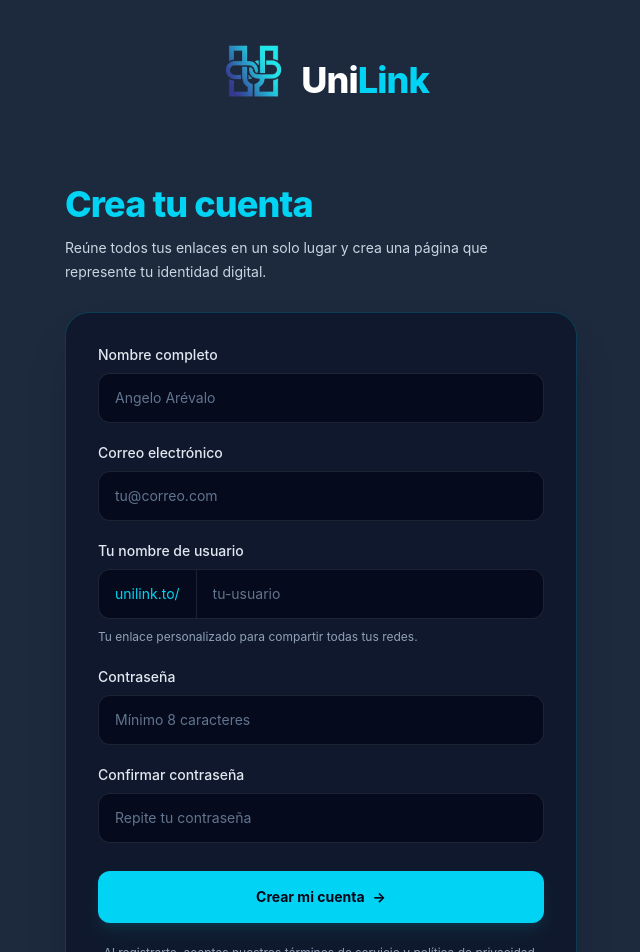
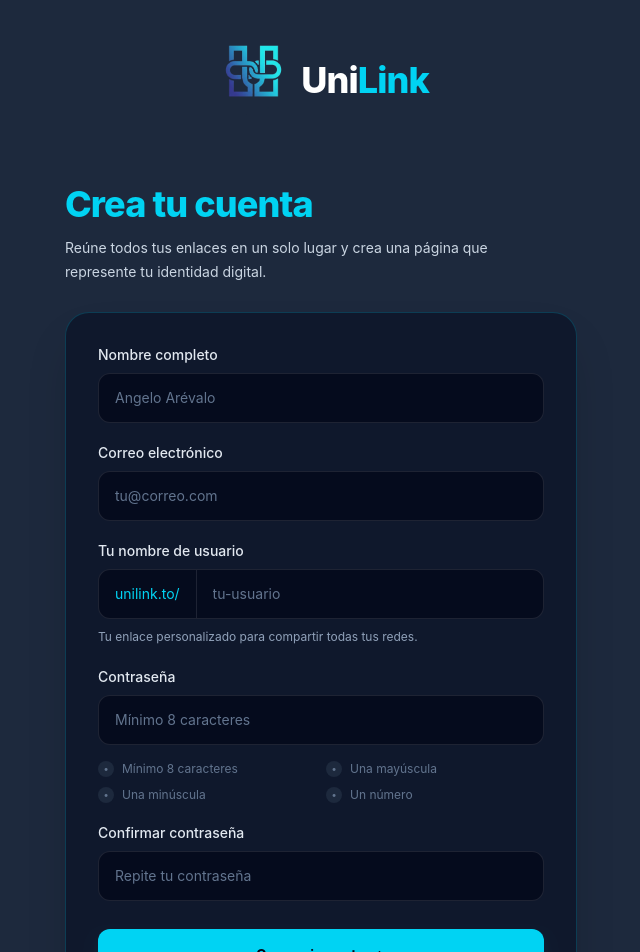
Before and after one commit to angeloarevalolaurent/UniLink, a React (Vite) app in the folder frontend/: page /auth/register in a window 1280 px wide. Shown: the top 952 px of the page, without its empty margins (319-959 px from the left). Built offline with nearby package versions, Linux system fonts and the light colour scheme.

Commit message:
feat(frontend): implement advanced password security rules, email pattern validation, and password strength checklist component

```diff
--- /dev/null
+++ b/frontend/src/components/PasswordStrengthCkeckList.tsx
@@ -0,0 +1,42 @@
+type PasswordChecklistProps = {
+    password: string;
+};
+
+export default function PasswordStrengthChecklist({ password }: PasswordChecklistProps) {
+    const hasMinLength = password.length >= 8;
+    const hasUpperCase = /[A-Z]/.test(password);
+    const hasLowerCase = /[a-z]/.test(password);
+    const hasNumber = /\d/.test(password);
+
+    return (
+        <div className="grid grid-cols-2 gap-2.5 pt-2">
+            <div className={`flex items-center gap-2 text-xs transition-all duration-300 ${hasMinLength ? 'text-emerald-400 font-medium' : 'text-slate-500'}`}>
+                <span className={`flex items-center justify-center w-4 h-4 rounded-full text-[10px] transition-colors ${hasMinLength ? 'bg-emerald-500/20 text-emerald-400 font-bold' : 'bg-slate-800 text-slate-500'}`}>
+                    {hasMinLength ? '✓' : '•'}
+                </span>
+                <span>Mínimo 8 caracteres</span>
+            </div>
+
+            <div className={`flex items-center gap-2 text-xs transition-all duration-300 ${hasUpperCase ? 'text-emerald-400 font-medium' : 'text-slate-500'}`}>
+                <span className={`flex items-center justify-center w-4 h-4 rounded-full text-[10px] transition-colors ${hasUpperCase ? 'bg-emerald-500/20 text-emerald-400 font-bold' : 'bg-slate-800 text-slate-500'}`}>
+                    {hasUpperCase ? '✓' : '•'}
+                </span>
+                <span>Una mayúscula</span>
+            </div>
+
+            <div className={`flex items-center gap-2 text-xs transition-all duration-300 ${hasLowerCase ? 'text-emerald-400 font-medium' : 'text-slate-500'}`}>
+                <span className={`flex items-center justify-center w-4 h-4 rounded-full text-[10px] transition-colors ${hasLowerCase ? 'bg-emerald-500/20 text-emerald-400 font-bold' : 'bg-slate-800 text-slate-500'}`}>
+                    {hasLowerCase ? '✓' : '•'}
+                </span>
+                <span>Una minúscula</span>
+            </div>
+
+            <div className={`flex items-center gap-2 text-xs transition-all duration-300 ${hasNumber ? 'text-emerald-400 font-medium' : 'text-slate-500'}`}>
+                <span className={`flex items-center justify-center w-4 h-4 rounded-full text-[10px] transition-colors ${hasNumber ? 'bg-emerald-500/20 text-emerald-400 font-bold' : 'bg-slate-800 text-slate-500'}`}>
+                    {hasNumber ? '✓' : '•'}
+                </span>
+                <span>Un número</span>
+            </div>
+        </div>
+    );
+}
--- a/frontend/src/views/RegisterView.tsx
+++ b/frontend/src/views/RegisterView.tsx
@@ -2,6 +2,7 @@
 import { useForm } from "react-hook-form";
 import { Link } from "react-router-dom";
 import ErrorMessage from "../components/ErrorMessage";
+import PasswordStrengthChecklist from "../components/PasswordStrengthCkeckList";
 
 export default function RegisterView() {
   const initialState ={
@@ -14,7 +15,7 @@ export default function RegisterView() {
 
   const {register, watch, reset, handleSubmit,formState:{errors} } = useForm({defaultValues: initialState})
 
-  console.log(errors);
+  const passwordValue = watch('password') || ''
 
   const handleRegister = () =>{
     console.log('desde register');
@@ -74,8 +75,12 @@ export default function RegisterView() {
               autoComplete="email"
               placeholder="tu@correo.com"
               className="w-full rounded-xl border border-white/10 bg-slate-950/70 px-4 py-3.5 text-sm text-white outline-none transition placeholder:text-slate-500 hover:border-white/20 focus:border-cyan-400 focus:ring-4 focus:ring-cyan-400/10"
-               {...register('email', {
-                  required:'El correo electrónico es obligatorio'
+               {...register("email", {
+                  required: "El Email es Obligatorio",
+                  pattern: {
+                    value: /^[A-Z0-9._%+-]+@[A-Z0-9.-]+\.[A-Z]{2,}$/i,
+                    message: 'Email No Válido'
+                  }
                 })}
             />
             {errors.email && <ErrorMessage>{errors.email.message}</ErrorMessage>}
@@ -130,9 +135,14 @@ export default function RegisterView() {
               placeholder="Mínimo 8 caracteres"
               className="w-full rounded-xl border border-white/10 bg-slate-950/70 px-4 py-3.5 text-sm text-white outline-none transition placeholder:text-slate-500 hover:border-white/20 focus:border-cyan-400 focus:ring-4 focus:ring-cyan-400/10"
                  {...register('password', {
-                  required:'Tu contraseña es obligatorio'
+                  required:'Tu contraseña es obligatorio',
+                  minLength:{
+                    value: 8,
+                    message:'La contraseña debe ser de mínimo 8 caracteres'
+                  }
                 })}
             />
+              <PasswordStrengthChecklist  password={passwordValue} />
              {errors.password && <ErrorMessage>{errors.password.message}</ErrorMessage>}
           </div>
 
@@ -152,7 +162,8 @@ export default function RegisterView() {
               placeholder="Repite tu contraseña"
               className="w-full rounded-xl border border-white/10 bg-slate-950/70 px-4 py-3.5 text-sm text-white outline-none transition placeholder:text-slate-500 hover:border-white/20 focus:border-cyan-400 focus:ring-4 focus:ring-cyan-400/10"
                {...register('password_confirmation', {
-                  required:'Repetir contraseña es obligatorio'
+                  required:'Repetir contraseña es obligatorio',
+                  validate: value => value === passwordValue || 'Las contraseñas no coinciden'
                 })}
             />
              {errors.password_confirmation && <ErrorMessage>{errors.password_confirmation.message}</ErrorMessage>}
```
